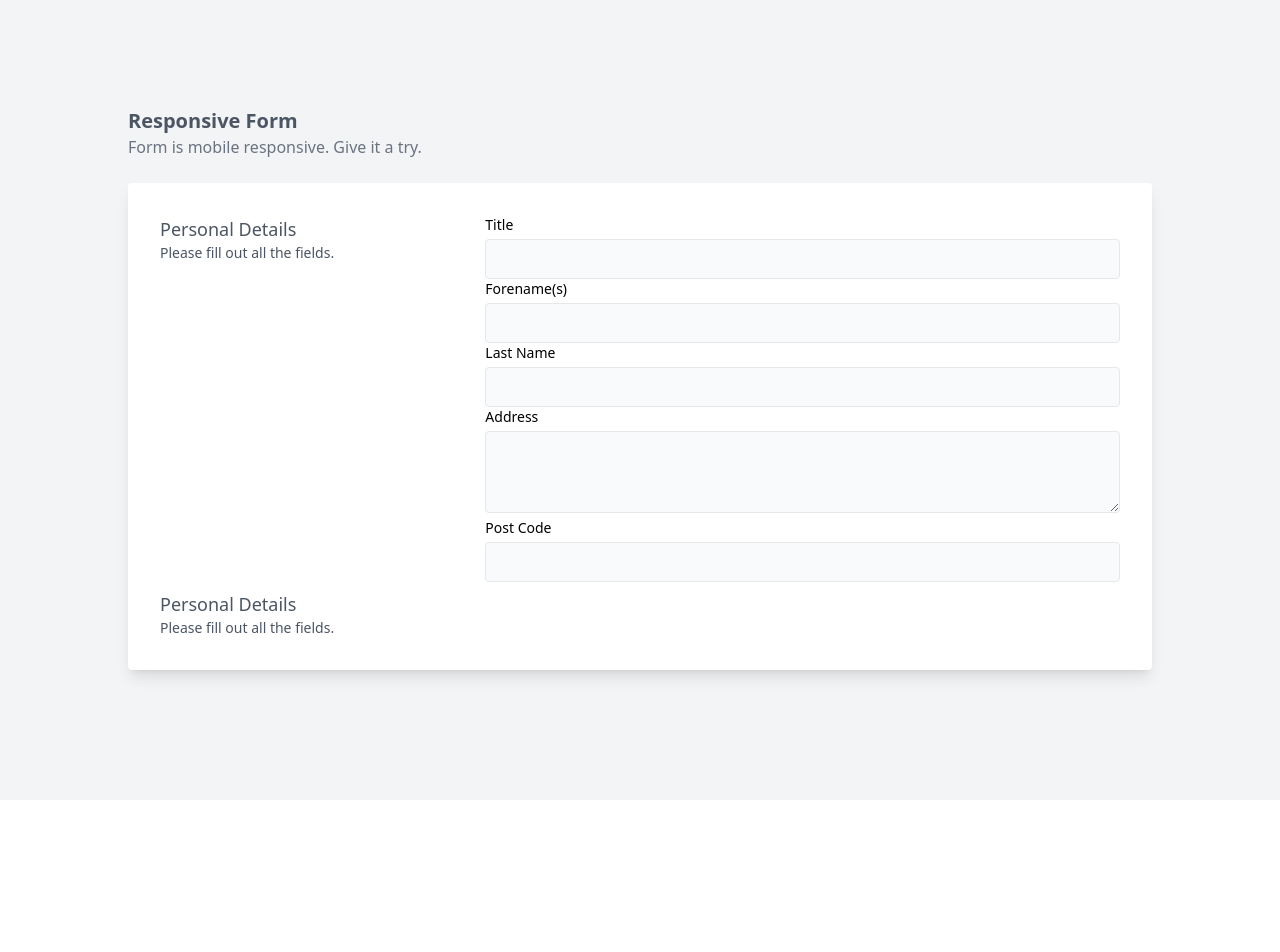
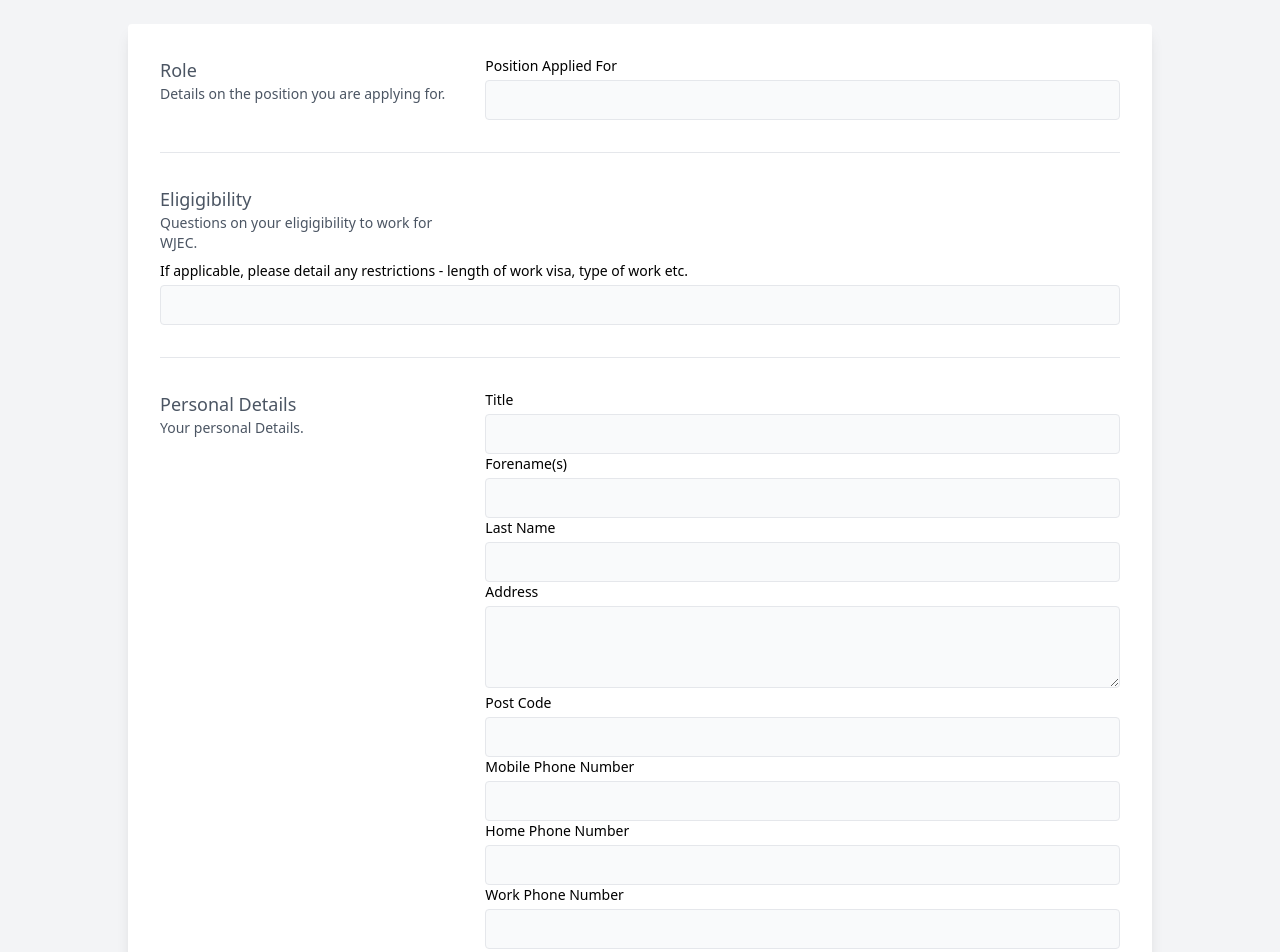
Before and after one commit to Danny-ONeill-James/simple-application-form-wjec, a Next.js app: page / in a window 1280 px wide. Shown: the top 952 px of the page. Before the commit the page ends 800 px from the top, so only its background shows below. Built offline with nearby package versions, Linux system fonts and the light colour scheme.

Commit message:
WIP: Chabgine machine

```diff
--- a/src/app/components/form.tsx
+++ b/src/app/components/form.tsx
@@ -1,20 +1,44 @@
+import FormLineBreak from "./formLineBreak";
+import FormSideBar from "./formSideBar";
+import FormTextField from "./formTextField";
+
 const Form = () => {
   return (
     <div className="min-h-screen p-6 bg-gray-100 flex items-center justify-center">
       <div className="container max-w-screen-lg mx-auto">
         <div>
-          <h2 className="font-semibold text-xl text-gray-600">
-            Responsive Form
-          </h2>
-          <p className="text-gray-500 mb-6">
-            Form is mobile responsive. Give it a try.
-          </p>
           <div className="bg-white rounded shadow-lg p-4 px-4 md:p-8 mb-6">
             <div className="grid gap-4 gap-y-2 text-sm grid-cols-1 lg:grid-cols-3">
-              <div className="text-gray-600">
-                <p className="font-medium text-lg">Personal Details</p>
-                <p>Please fill out all the fields.</p>
+              <FormSideBar
+                title="Role"
+                paragraph="Details on the position you are applying for."
+              />
+              <div className="lg:col-span-2">
+                <FormTextField
+                  IdAndName="position"
+                  label="Position Applied For"
+                  required={true}
+                />
               </div>
+            </div>
+            <FormLineBreak />
+            <div className="grid gap-4 gap-y-2 text-sm grid-cols-1 lg:grid-cols-3">
+              <FormSideBar
+                title="Eligigibility"
+                paragraph="Questions on your eligigibility to work for WJEC."
+              />
+              <FormTextField
+                IdAndName="restrictions"
+                label="If applicable, please detail any restrictions - length of work visa, type of work etc."
+                required={false}
+              />
+            </div>
+            <FormLineBreak />
+            <div className="grid gap-4 gap-y-2 text-sm grid-cols-1 lg:grid-cols-3">
+              <FormSideBar
+                title="Personal Details"
+                paragraph="Your personal Details."
+              />
               <div className="lg:col-span-2">
                 <div className="md:col-span-4">
                   <label htmlFor="title">Title</label>
@@ -66,12 +90,39 @@ const Form = () => {
                     //TODO: require on change event value=""
                   />
                 </div>
+                <div className="md:col-span-4">
+                  <label htmlFor="mobilePhone">Mobile Phone Number</label>
+                  <input
+                    name="mobilePhone"
+                    type="text"
+                    id="mobilePhone"
+                    className="h-10 border mt-1 rounded px-4 w-full bg-gray-50"
+                    //TODO: require on change event value=""
+                  />
+                </div>
+                <div className="md:col-span-4">
+                  <label htmlFor="homePhone">Home Phone Number</label>
+                  <input
+                    name="homePhone"
+                    type="text"
+                    id="homePhone"
+                    className="h-10 border mt-1 rounded px-4 w-full bg-gray-50"
+                    //TODO: require on change event value=""
+                  />
+                </div>
+                <div className="md:col-span-4">
+                  <label htmlFor="workPhone">Work Phone Number</label>
+                  <input
+                    name="workPhone"
+                    type="text"
+                    id="workPhone"
+                    className="h-10 border mt-1 rounded px-4 w-full bg-gray-50"
+                    //TODO: require on change event value=""
+                  />
+                </div>
               </div>
-              <div className="text-gray-600">
-                <p className="font-medium text-lg">Personal Details</p>
-                <p>Please fill out all the fields.</p>
-              </div>{" "}
             </div>
+            <FormLineBreak />
           </div>
         </div>
       </div>
--- /dev/null
+++ b/src/app/components/formLineBreak.tsx
@@ -0,0 +1,5 @@
+const FormLineBreak = () => {
+  return <hr className="h-px my-8 bg-gray-200 border-0 dark:bg-gray-700" />;
+};
+
+export default FormLineBreak;
--- /dev/null
+++ b/src/app/components/formSideBar.tsx
@@ -0,0 +1,15 @@
+interface FormSidebarProps {
+  title: string;
+  paragraph: string;
+}
+
+const FormSideBar = (props: FormSidebarProps) => {
+  return (
+    <div className="text-gray-600">
+      <p className="font-medium text-lg">{props.title}</p>
+      <p>{props.paragraph}</p>
+    </div>
+  );
+};
+
+export default FormSideBar;
--- /dev/null
+++ b/src/app/components/formTextField.tsx
@@ -0,0 +1,23 @@
+interface FormTextField {
+  IdAndName: string;
+  label: string;
+  required: boolean;
+}
+
+const FormTextField = (props: FormTextField) => {
+  return (
+    <div className="md:col-span-4">
+      <label htmlFor={props.IdAndName}>{props.label}</label>
+      <input
+        id={props.IdAndName}
+        name={props.IdAndName}
+        type="text"
+        className="h-10 border mt-1 rounded px-4 w-full bg-gray-50"
+        //TODO: require on change event value=""
+        required={props.required}
+      />
+    </div>
+  );
+};
+
+export default FormTextField;
```
